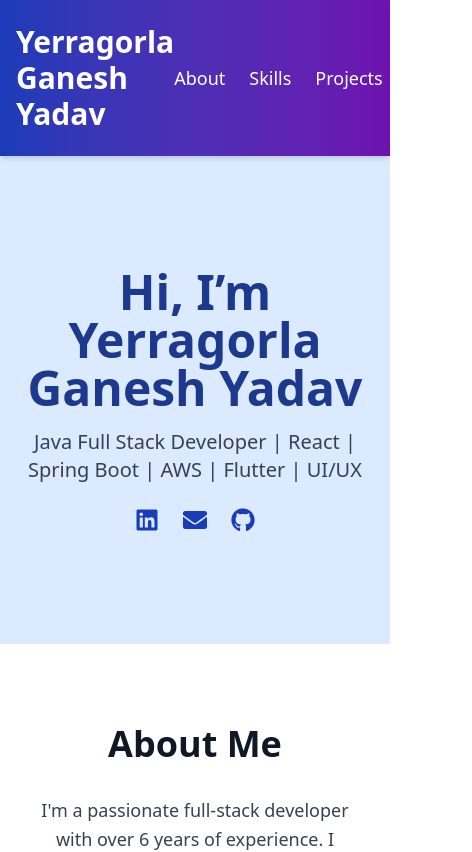
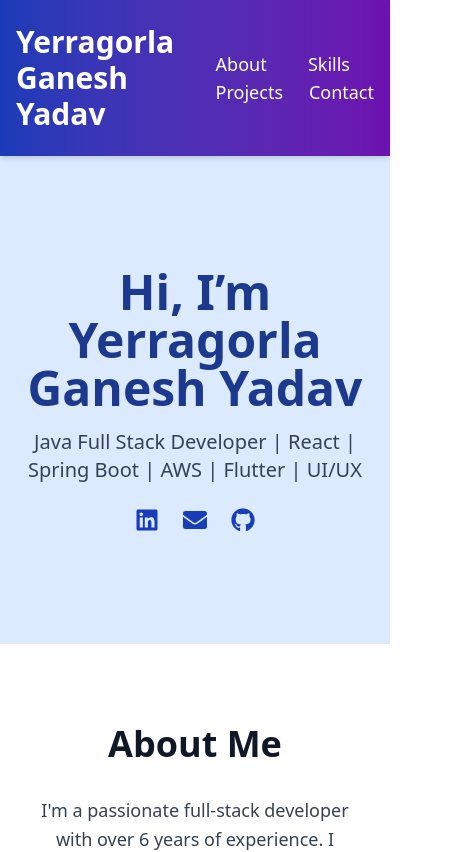
Before and after one commit to yerragorlaganeshyadav/yerragorlaganeshyadav.github.io, a React (Vite) app: page / in a window 390 px wide. Shown: the top 852 px of the page, 472 px wide, since content can reach past the window. Built offline with nearby package versions, Linux system fonts and the light colour scheme.

Commit message:
changes made to make website responsive layout

```diff
--- a/src/App.jsx
+++ b/src/App.jsx
@@ -1,10 +1,10 @@
 import React from "react";
 import "./styles.css";
-import Portfolio from "./components/Profile";
+import Portfolio from "./components/Portfolio";
 
 const App = () => {
   return (
-    <div>
+    <div className="w-screen h-screen">
       <Portfolio />
     </div>
   );
--- a/src/components/Profile.jsx
+++ b/src/components/Portfolio.jsx
@@ -8,7 +8,7 @@ const Portfolio = () => {
       <header className="bg-gradient-to-r from-blue-800 to-purple-800 text-white py-6 shadow-md sticky top-0 z-50">
         <div className="max-w-6xl mx-auto flex justify-between items-center px-4">
           <h1 className="text-3xl font-bold">Yerragorla Ganesh Yadav</h1>
-          <nav className="space-x-6 text-lg">
+          <nav className="space-x-6 flex flex-wrap justify-between text-lg">
             <a href="#about" className="hover:text-blue-300">
               About
             </a>
```
